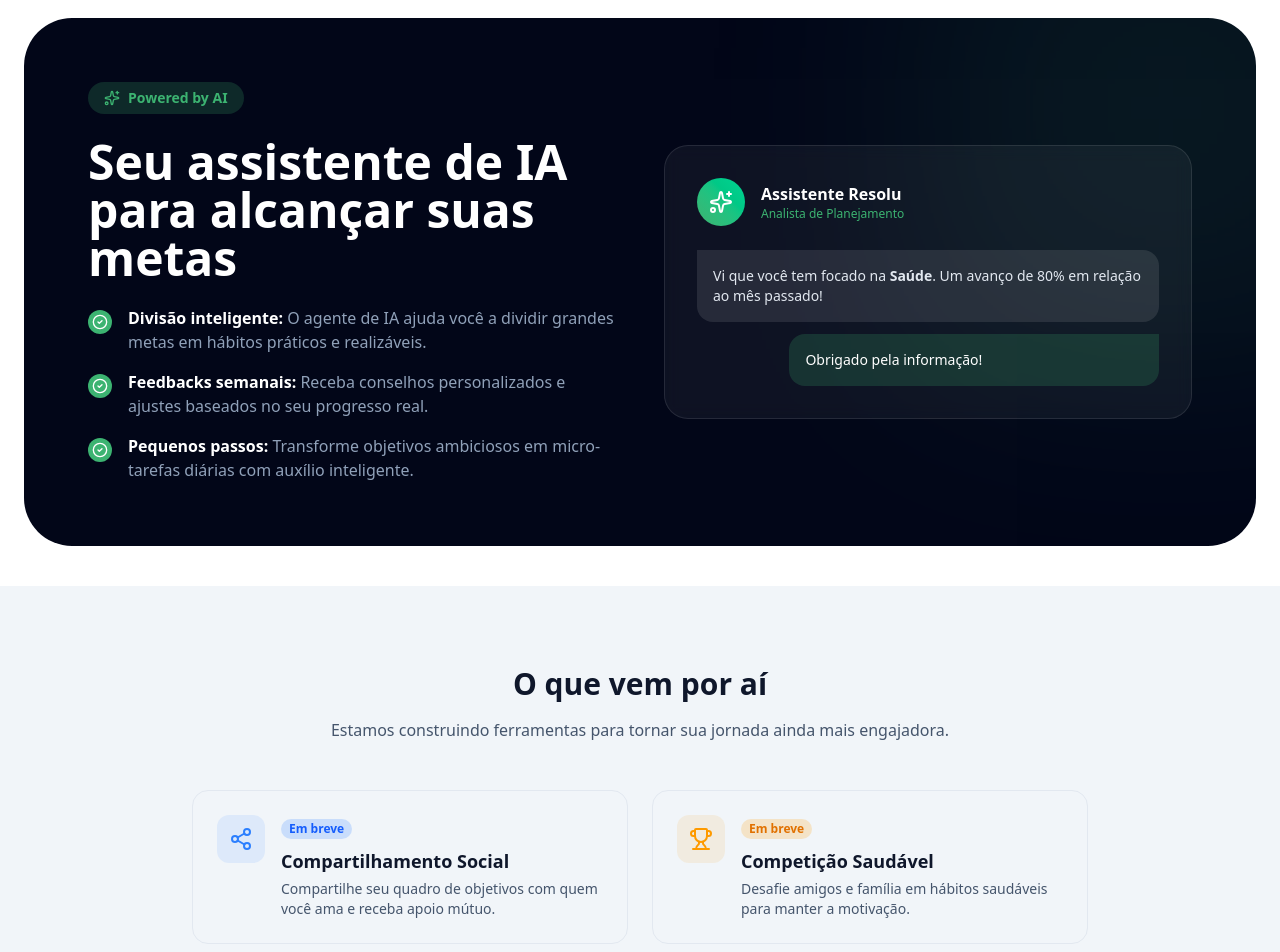
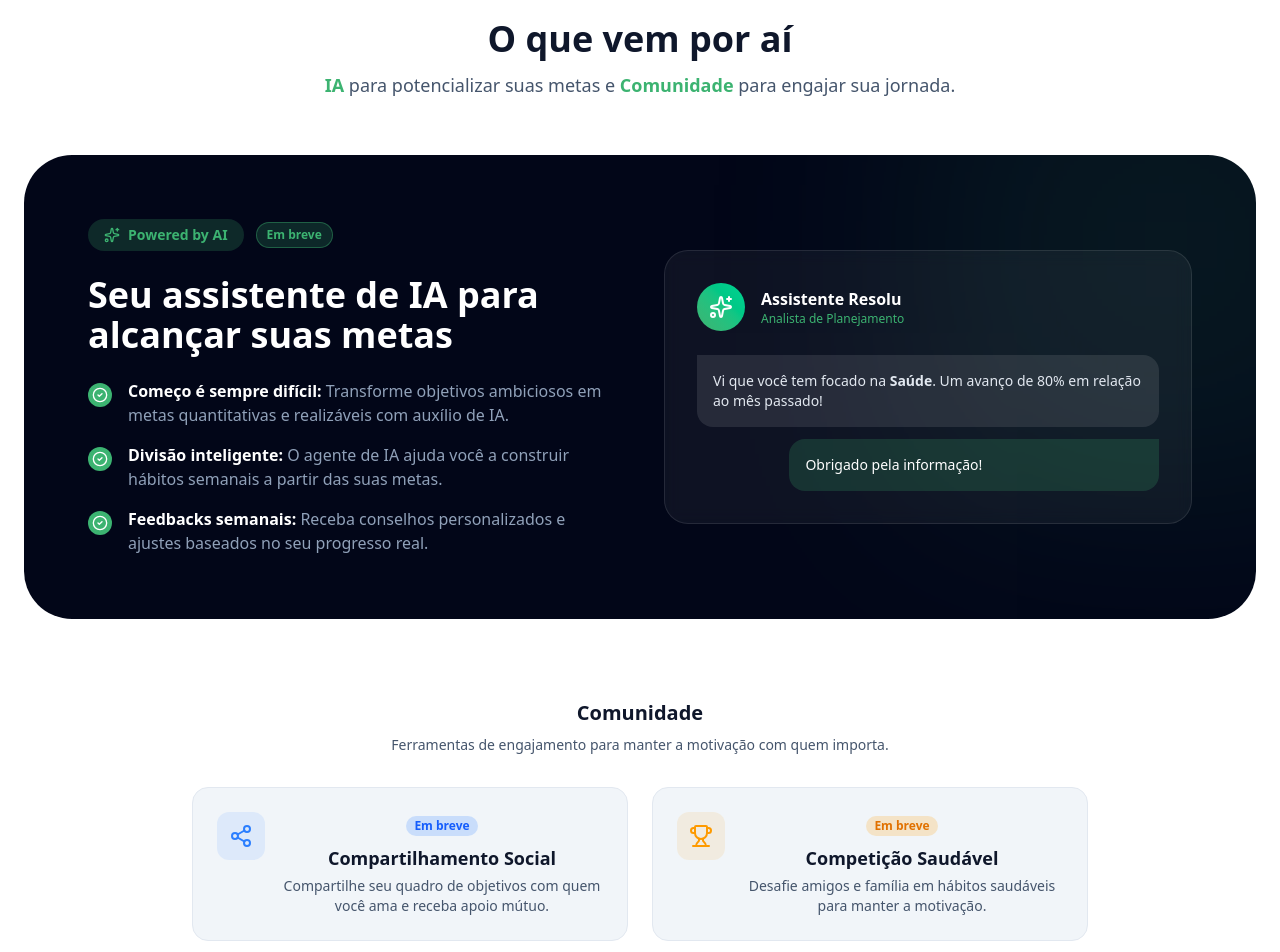
Before and after one commit to Resolu-app/resolu-app-landing, a React (Vite) app: page / in a window 1280 px wide. Shown: the part 4240-5192 px from the top of the page. Built offline with nearby package versions, Linux system fonts and the light colour scheme; no server answers.

Commit message:
refactor(App): clean up formatting and update section descriptions
- Improved code formatting for better readability.
- Updated section comments to clarify content purpose.
- Adjusted background colors for better visual distinction in the UI.

```diff
--- a/src/App.tsx
+++ b/src/App.tsx
@@ -380,8 +380,8 @@ function App() {
           </div>
         </section>
 
-        {/* A Convergência - base */}
-        <section className="py-16 md:py-20 bg-white dark:bg-slate-950">
+        {/* A Convergência - mesma faixa que Ciência (metodologia), separada da IA */}
+        <section className="py-16 md:py-20 bg-slate-100 dark:bg-slate-900/70">
           <div className="container mx-auto px-6 max-w-6xl">
             <div className="bg-white dark:bg-slate-900 border border-slate-200 dark:border-slate-800 rounded-3xl p-6 md:p-10 shadow-lg">
               <div className="grid grid-cols-1 md:grid-cols-12 gap-10 items-center">
@@ -404,41 +404,55 @@ function App() {
           </div>
         </section>
 
-        {/* AI Section - bloco escuro próprio */}
-        <section id="ia" className="pt-20 pb-10 bg-white dark:bg-slate-950">
+        {/* O que vem por aí: IA + Comunidade */}
+        <section className="py-16 md:py-20 bg-white dark:bg-slate-950 border-t border-slate-200 dark:border-slate-800">
           <div className="container mx-auto px-6">
+            <div className="text-center mb-14">
+              <h2 className="text-3xl md:text-4xl font-bold mb-3 text-slate-900 dark:text-white">O que vem por aí</h2>
+              <p className="text-slate-600 dark:text-slate-400 text-lg max-w-2xl mx-auto">
+                <strong className="text-[#3cb371]">IA</strong> para potencializar suas metas e <strong className="text-[#3cb371]">Comunidade</strong> para engajar sua jornada.
+              </p>
+            </div>
+
+            {/* IA */}
+            <div id="ia" className="scroll-mt-24 mb-16 md:mb-20">
               <div className="bg-slate-950 rounded-[3rem] p-8 md:p-16 relative overflow-hidden">
                 <div className="absolute top-0 right-0 w-[500px] h-[500px] bg-[#3cb371] opacity-10 blur-[120px] -mr-40 -mt-40" />
 
                 <div className="grid lg:grid-cols-2 gap-12 items-center relative z-10">
                   <div>
-                  <div className="inline-flex items-center gap-2 px-4 py-1.5 rounded-full bg-[#3cb371]/20 text-[#3cb371] text-sm font-semibold mb-6">
+                    <div className="inline-flex items-center gap-3 mb-6 flex-wrap">
+                      <div className="inline-flex items-center gap-2 px-4 py-1.5 rounded-full bg-[#3cb371]/20 text-[#3cb371] text-sm font-semibold">
                         <Sparkles className="w-4 h-4" />
                         <span>Powered by AI</span>
                       </div>
+                      <span className="text-xs font-bold text-[#3cb371] bg-[#3cb371]/20 px-2.5 py-1 rounded-full border border-[#3cb371]/40">
+                        Em breve
+                      </span>
+                    </div>
 
-                  <h2 className="text-4xl md:text-5xl font-bold text-white mb-6">
+                    <h3 className="text-3xl md:text-4xl font-bold text-white mb-6">
                       Seu assistente de IA para alcançar suas metas
-                  </h2>
+                    </h3>
 
                     <div className="space-y-4 text-slate-400">
                       <div className="flex gap-4">
                         <div className="flex-shrink-0 w-6 h-6 rounded-full bg-[#3cb371] flex items-center justify-center mt-1">
                           <CheckCircle2 className="w-4 h-4 text-white" />
                         </div>
-                      <p><strong className="text-white">Divisão inteligente:</strong> O agente de IA ajuda você a dividir grandes metas em hábitos práticos e realizáveis.</p>
+                        <p><strong className="text-white">Começo é sempre difícil:</strong> Transforme objetivos ambiciosos em metas quantitativas e realizáveis com auxílio de IA.</p>
+                      </div>
+                      <div className="flex gap-4">
+                        <div className="flex-shrink-0 w-6 h-6 rounded-full bg-[#3cb371] flex items-center justify-center mt-1">
+                          <CheckCircle2 className="w-4 h-4 text-white" />
+                        </div>
+                        <p><strong className="text-white">Divisão inteligente:</strong> O agente de IA ajuda você a construir hábitos semanais a partir das suas metas.</p>
                       </div>
                       <div className="flex gap-4">
                         <div className="flex-shrink-0 w-6 h-6 rounded-full bg-[#3cb371] flex items-center justify-center mt-1">
                           <CheckCircle2 className="w-4 h-4 text-white" />
                         </div>
                         <p><strong className="text-white">Feedbacks semanais:</strong> Receba conselhos personalizados e ajustes baseados no seu progresso real.</p>
-                    </div>
-                    <div className="flex gap-4">
-                      <div className="flex-shrink-0 w-6 h-6 rounded-full bg-[#3cb371] flex items-center justify-center mt-1">
-                        <CheckCircle2 className="w-4 h-4 text-white" />
-                      </div>
-                      <p><strong className="text-white">Pequenos passos:</strong> Transforme objetivos ambiciosos em micro-tarefas diárias com auxílio inteligente.</p>
                       </div>
                     </div>
                   </div>
@@ -466,16 +480,13 @@ function App() {
                 </div>
               </div>
             </div>
-        </section>
 
-        {/* Future Features - faixa */}
-        <section className="py-16 md:py-20 bg-slate-100 dark:bg-slate-900/70">
-          <div className="container mx-auto px-6">
-            <div className="text-center mb-12">
-              <h2 className="text-3xl font-bold mb-4">O que vem por aí</h2>
-              <p className="text-slate-600 dark:text-slate-400">Estamos construindo ferramentas para tornar sua jornada ainda mais engajadora.</p>
-            </div>
-
+            {/* Comunidade */}
+            <div className="text-center">
+              <h3 className="text-xl font-bold text-slate-900 dark:text-white mb-2">Comunidade</h3>
+              <p className="text-slate-600 dark:text-slate-400 text-sm mb-8 max-w-2xl mx-auto">
+                Ferramentas de engajamento para manter a motivação com quem importa.
+              </p>
               <div className="grid md:grid-cols-2 gap-6 max-w-4xl mx-auto">
                 <div className="flex gap-4 p-6 rounded-2xl bg-slate-100 dark:bg-slate-900 border border-slate-200 dark:border-slate-800">
                   <div className="w-12 h-12 rounded-xl bg-blue-500/10 text-blue-500 flex items-center justify-center flex-shrink-0">
@@ -483,7 +494,7 @@ function App() {
                   </div>
                   <div>
                     <div className="text-xs font-bold text-blue-600 bg-blue-500/20 px-2 py-0.5 rounded-full inline-block mb-2">Em breve</div>
-                  <h3 className="text-lg font-bold mb-1">Compartilhamento Social</h3>
+                    <h4 className="text-lg font-bold mb-1">Compartilhamento Social</h4>
                     <p className="text-sm text-slate-600 dark:text-slate-400">Compartilhe seu quadro de objetivos com quem você ama e receba apoio mútuo.</p>
                   </div>
                 </div>
@@ -494,8 +505,9 @@ function App() {
                   </div>
                   <div>
                     <div className="text-xs font-bold text-amber-600 bg-amber-500/20 px-2 py-0.5 rounded-full inline-block mb-2">Em breve</div>
-                  <h3 className="text-lg font-bold mb-1">Competição Saudável</h3>
+                    <h4 className="text-lg font-bold mb-1">Competição Saudável</h4>
                     <p className="text-sm text-slate-600 dark:text-slate-400">Desafie amigos e família em hábitos saudáveis para manter a motivação.</p>
+                  </div>
                 </div>
               </div>
             </div>
@@ -533,8 +545,8 @@ function App() {
           </div>
         </section>
 
-        {/* Final CTA - base para o verde destacar */}
-        <section className="pb-20 pt-2 bg-white dark:bg-slate-950">
+        {/* Final CTA - faixa de fundo para separar de "O que vem por aí" */}
+        <section className="py-16 bg-slate-100 dark:bg-slate-900/70">
           <div className="container mx-auto px-6">
             <div className="bg-[#3cb371] rounded-[3rem] p-12 md:p-20 text-center text-white">
               <h2 className="text-4xl md:text-5xl font-bold mb-6">Pronto para transformar seu ano?</h2>
```
Lines whose indentation alone changed are shown as unchanged.
